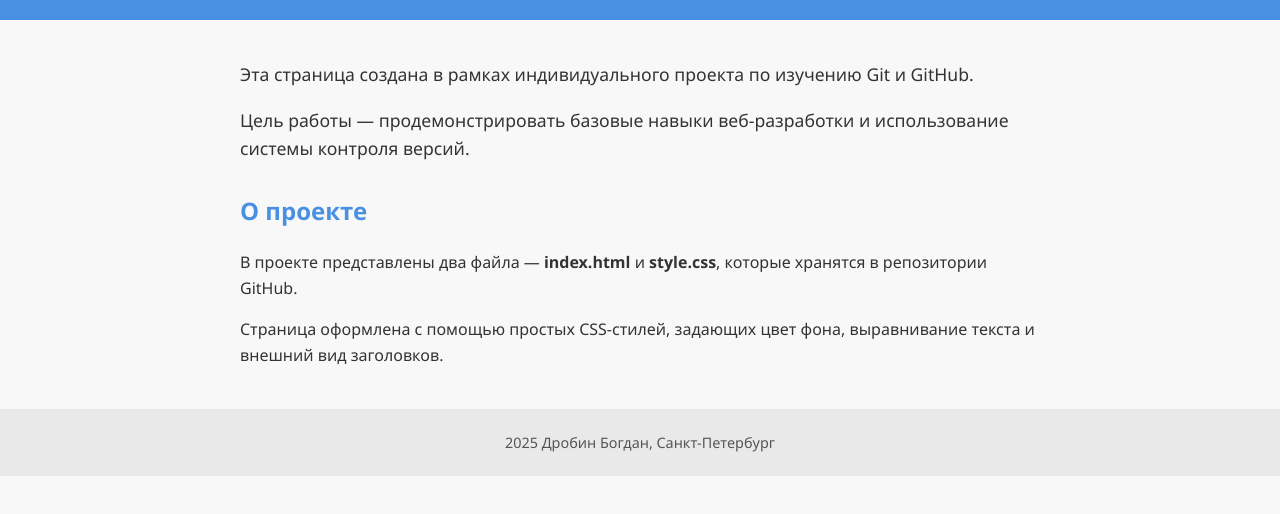
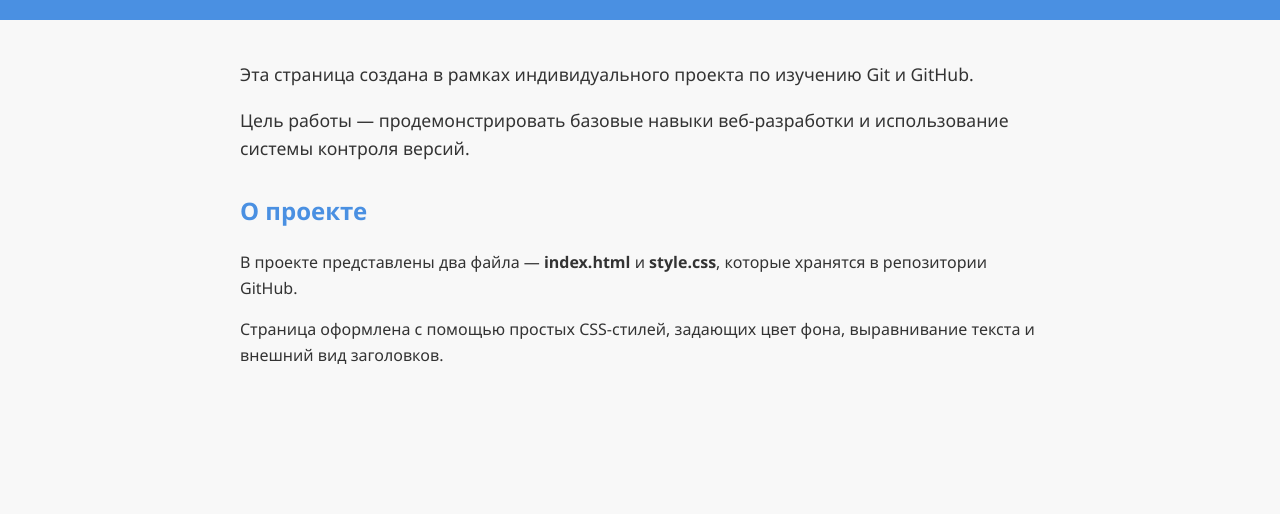
Before and after one commit to drobinbogdan/simple-site, a plain HTML site: page index.html in a window 1280 px wide. Shown: the part 106-620 px from the top of the page. Drawn offline with Linux system fonts and the light colour scheme.

Commit message:
Update index.html

```diff
--- a/index.html
+++ b/index.html
@@ -23,9 +23,5 @@
             <p>Страница оформлена с помощью простых CSS-стилей, задающих цвет фона, выравнивание текста и внешний вид заголовков.</p>
         </section>
     </main>
-
-    <footer>
-        <p>2025 Дробин Богдан, Санкт-Петербург</p>
-    </footer>
 </body>
 </html>
```
